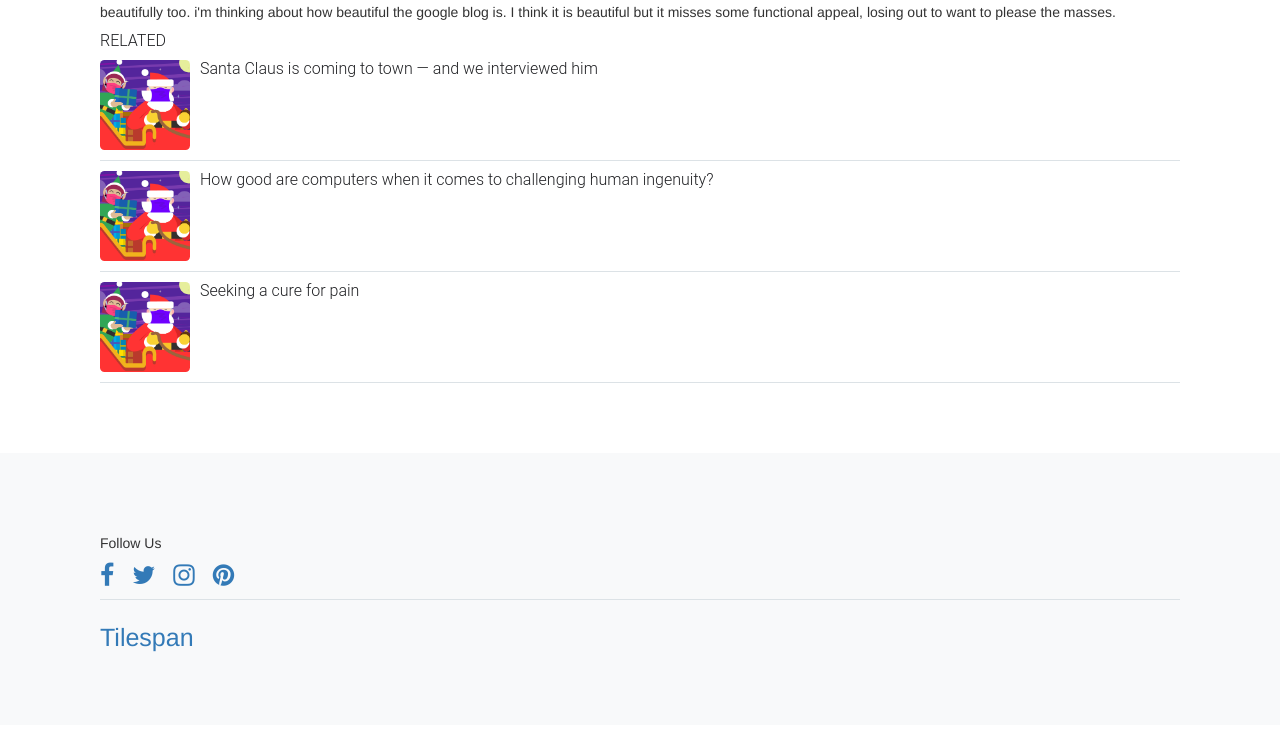
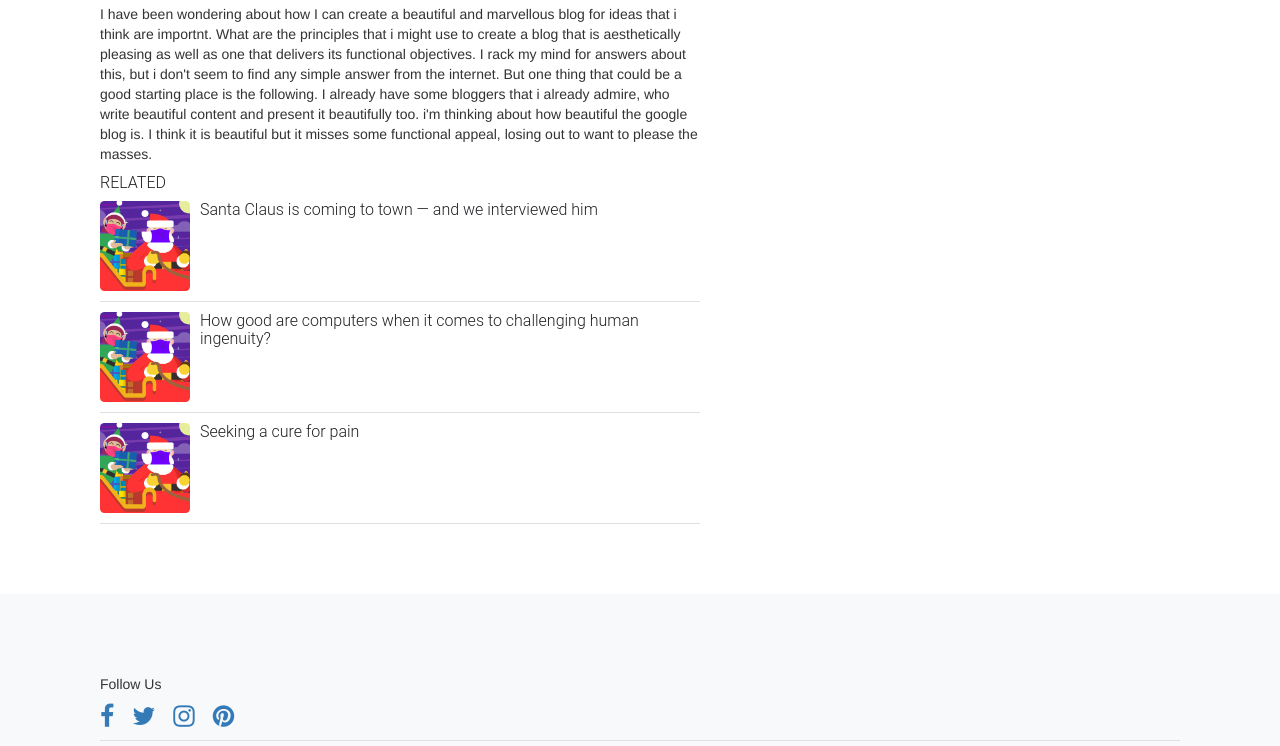
Before and after one commit to Davidwarchy/webShowcase, a plain HTML site: page blog/index.html in a window 1280 px wide. Shown: the part 315-1061 px from the top of the page. Before the commit the page ends 1040 px from the top, so only its background shows below. Drawn offline with nearby package versions, Linux system fonts and the light colour scheme.

```diff
--- a/blog/index.html
+++ b/blog/index.html
@@ -39,6 +39,8 @@
     </div>
   </div>
 </nav>
+
+<div class="sub-nav-super-footer">
 
 <div class="center main-content">
 <h1>The heading of the entry or article</h1>
@@ -101,6 +103,7 @@
 
 </div>
 
+</div>
 <footer class="footer">
   <div class="footer-social-wrapper">
 	  <p>Follow Us</p>
--- a/blog/v.css
+++ b/blog/v.css
@@ -23,4 +23,4 @@
     font-weight: 300;
     line-height: 1.1;
     color: #202124;
-    letter-spacing: 0;} .footer-company {padding:20px 0; font-size:25px;} .footer-social-wrapper{padding: 30px 0 0} .fa{font-size:25; padding: 0 14px 0 0;} .footer-social {border-bottom: 1px solid #dce2e6; padding-bottom: 10px; } .footer {padding:20px; background-color: #f8f9fa;margin-top: 70px;} @media (min-width: 600px){.footer {padding:  50px 10rem;}}
+    letter-spacing: 0;} .footer-company {padding:20px 0; font-size:25px;} .footer-social-wrapper{padding: 30px 0 0} .fa{font-size:25; padding: 0 14px 0 0;} .footer-social {border-bottom: 1px solid #dce2e6; padding-bottom: 10px; } .footer {padding:20px; background-color: #f8f9fa;margin-top: 70px;} @media (min-width: 600px){.footer {padding:  50px 10rem;}} .sub-nav-super-footer {max-width:800px}
```
